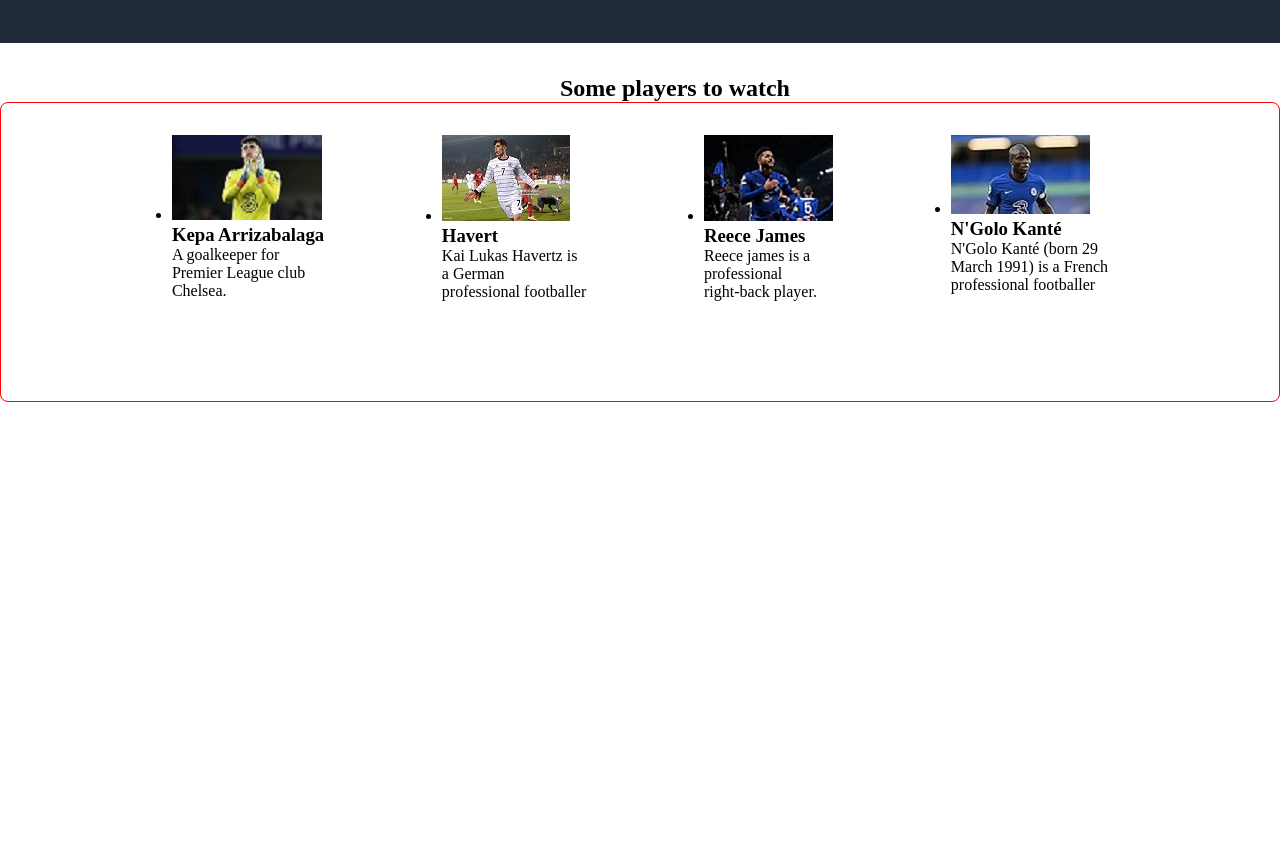
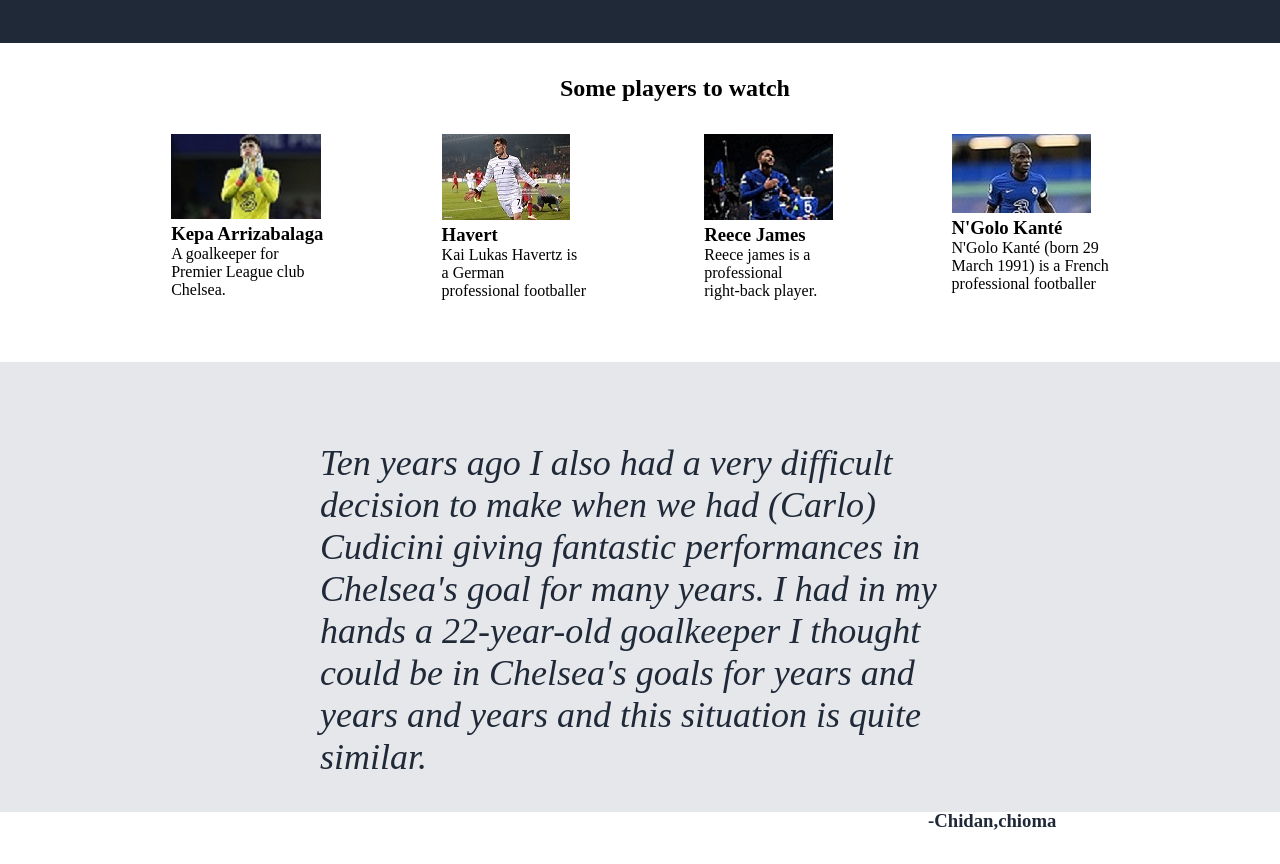
Before and after one commit to chidan-dee/landing-page, a plain HTML site: page index.html in a window 1280 px wide. Shown: the part 518-1382 px from the top of the page. Before the commit the page ends 920 px from the top, so only its background shows below. Drawn offline with Linux system fonts and the light colour scheme.

Commit message:
add quote and h3

```diff
--- a/index.html
+++ b/index.html
@@ -46,21 +46,24 @@
                 <p> A goalkeeper for <br> Premier League club <br> Chelsea.</p>
             </li>
             <li>
-                <di class="container"><img src="image/kai.jpg " alt="Havert"></di>
+                <div class="container"><img src="image/kai.jpg " alt="Havert"></di>
                 <h3>Havert</h3>
                 <p>Kai Lukas Havertz  is <br> a German <br> professional footballer </p>
             </li>
             <li>
-                <di class="container"><img src="image/james.jpg"alt="james"></di>
+                <div class="container"><img src="image/james.jpg"alt="james"></di>
                 <h3>Reece James</h3>
                 <p>Reece james is a <br> professional <br> right-back player.</p>
             </li>
             <li>
-                <di class="container"><img src="image/ngolo-kante.jpg" alt="kante"></di>
+                <div class="container"><img src="image/ngolo-kante.jpg" alt="kante"></di>
                 <h3>N'Golo Kanté</h3>
                 <p>N'Golo Kanté (born 29 <br> March 1991) is a French <br> professional footballer</p>
             </li>
-
         </ul>
+       <div class="quote-1">
+        <em class="quote-2">Ten years ago I also had a very difficult decision to make when  we had (Carlo) Cudicini giving fantastic performances in Chelsea's  goal for many years. I had in my hands a 22-year-old goalkeeper I thought could be in Chelsea's goals for years and years and years and this situation is quite similar.</em>
+        <h3 class="quote-3">-Chidan,chioma</h3>
+       </div>
     </body>
 </html>
--- a/style.css
+++ b/style.css
@@ -74,11 +74,12 @@
 }
 
 .contains {
-    border: solid red 1px;
+    list-style-type: none;
+    width: 100%;
     display: flex;
     padding: 0 8rem 0 8rem;
     column-gap: 2rem;
-    height: 300px;
+    height: 260px;
     padding-top: 2rem;
     border-radius: 8px;
     justify-content: space-around;
@@ -86,13 +87,32 @@
 }
 
 .players {
+    color: 36px extra-bold #16191d;
  justify-content: center;
  margin-left: 35rem;
  padding-top: 2rem;
 }
 
+.quote-1 {
+    color: #1f2937;
+    background-color: #E5E7EB;
+    height: 450px;
+    /* padding: 100px; */
+    /* margin-left: 20rem; */
+}
 
-   .container {
+.quote-2{
+    font-size: 36px;
+    display: flex;
+  justify-content: center;
+margin-bottom: 2rem;
+padding: 0 20rem 0 20rem;
+padding-top: 80px;
+}
 
+.quote-3 {
+    /* border: solid red 1px; */
+    margin-left: 58rem;
+    padding-bottom: 2rem;
 
-   }
+}
```
